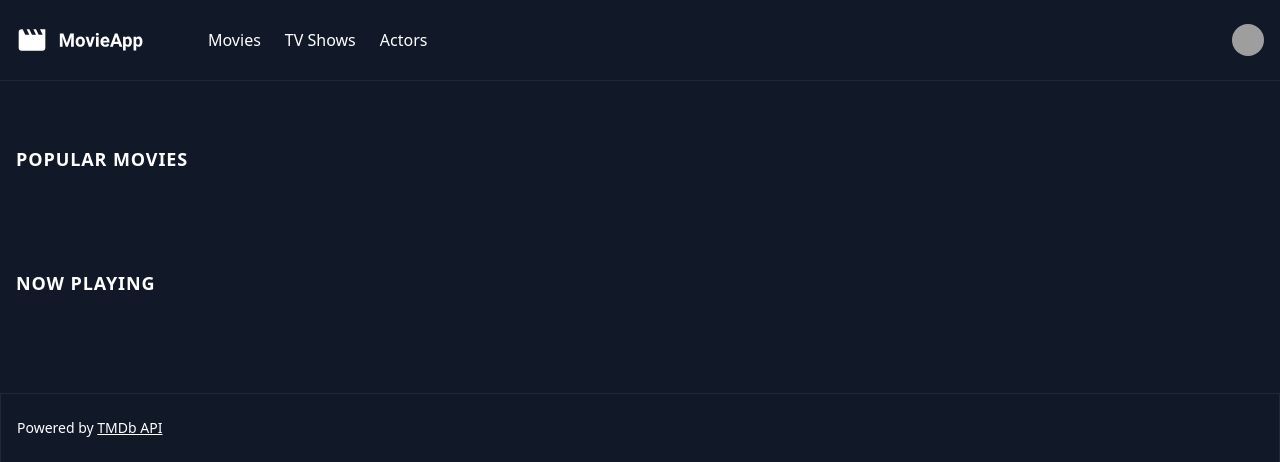
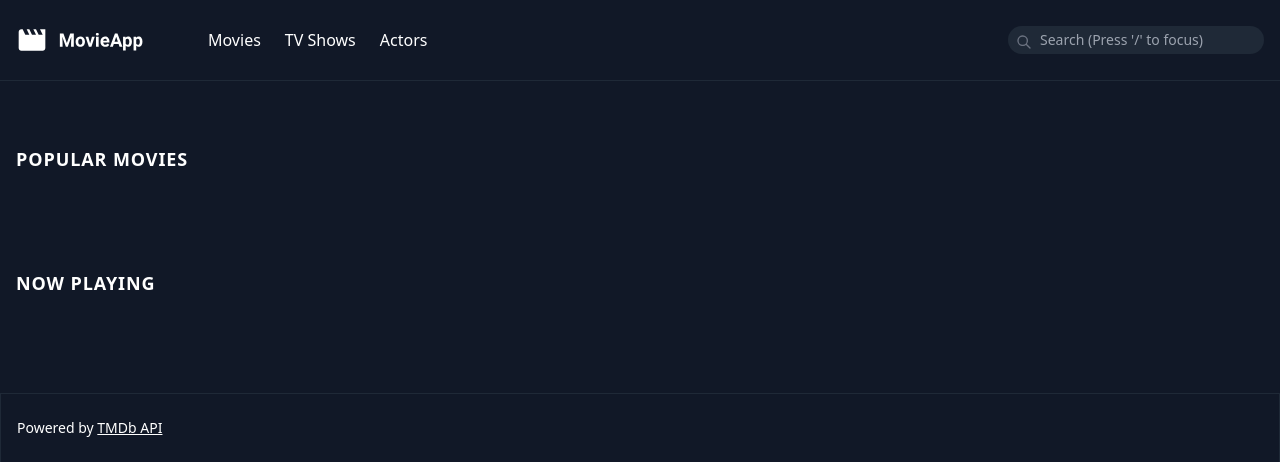
Before and after one commit to danjac/movieapp, a Django app: page / in a window 1280 px wide. Shown: the top 462 px of the page. Run offline with Django 3.2, Linux system fonts and the light colour scheme; data that the repository does not hold is empty; style sheets or scripts are compiled from the project's sources; parts of the project's set-up code (start-up, migrations or seed data) failed here and were passed over; grey boxes are pictures that could not be loaded.

Commit message:
Search implementation

```diff
--- a/movieapp/actors/models.py
+++ b/movieapp/actors/models.py
@@ -101,7 +101,7 @@ class ActorListViewModel:
         )
         actor.known_for = ", ".join(
             [
-                "title" if item.media_type == "movie" else "name"
+                item.title if item.media_type == "movie" else item.name
                 for item in actor.known_for
             ]
         )
--- a/movieapp/movies/tmdb_api.py
+++ b/movieapp/movies/tmdb_api.py
@@ -19,6 +19,10 @@ def popular_movies():
 
 def now_playing():
     return _fetch_json("movie/now_playing")["results"]
+
+
+def search_movies(search):
+    return _fetch_json(f"search/movie?query={search}")["results"]
 
 
 def movie_genres():
--- a/movieapp/movies/urls.py
+++ b/movieapp/movies/urls.py
@@ -9,5 +9,6 @@ app_name = "movies"
 
 urlpatterns = [
     path("", views.movie_list, name="movie_list"),
+    path("search/", views.search_movies, name="search_movies"),
     path("<int:movie_id>/", views.movie_detail, name="movie_detail"),
 ]
--- a/movieapp/movies/views.py
+++ b/movieapp/movies/views.py
@@ -18,3 +18,14 @@ def movie_list(request):
 def movie_detail(request, movie_id):
     view_model = MovieDetailViewModel(tmdb_api.movie(movie_id))
     return TemplateResponse(request, "movies/detail.html", view_model.as_dict())
+
+
+def search_movies(request):
+    search = request.GET.get("search")
+    if search and len(search) > 2:
+        results = tmdb_api.search_movies(search)[:7]
+    else:
+        results = []
+    return TemplateResponse(
+        request, "movies/search/_results.html", {"results": results, "search": search}
+    )
--- a/package.json
+++ b/package.json
@@ -33,6 +33,8 @@
   "dependencies": {
     "axios": "^0.21.0",
     "infinite-scroll": "^3.0.6",
+    "lodash.debounce": "^4.0.8",
+    "lodash.throttle": "^4.1.1",
     "stimulus": "^2.0.0",
     "stimulus-use": "^0.21.0",
     "turbolinks": "^5.2.0"
--- a/static/js/controllers/ajax-controller.js
+++ b/static/js/controllers/ajax-controller.js
@@ -3,7 +3,7 @@ import Turbolinks from 'turbolinks';
 import { Controller } from 'stimulus';
 
 export default class extends Controller {
-  static targets = ['fragment'];
+  static targets = ['fragment', 'loading'];
   static values = {
     confirm: String,
     redirect: String,
--- a/static/js/controllers/infinite-scroll-controller.js
+++ b/static/js/controllers/infinite-scroll-controller.js
@@ -14,6 +14,7 @@ export default class extends Controller {
       append: '.' + this.appendClass,
       status: '.' + this.statusClass,
       path: this.paginationUrlValue,
+      history: false,
     });
   }
 
--- a/templates/base.html
+++ b/templates/base.html
@@ -36,14 +36,7 @@
         </li>
       </ul>
       <div class="flex flex-col md:flex-row items-center">
-        <livewire:search-dropdown>
-          <div class="md:ml-4 mt-3 md:mt-0">
-            <a href="#">
-              <img src="/img/avatar.jpg"
-                   alt="avatar"
-                   class="rounded-full w-8 h-8">
-            </a>
-          </div>
+        {% include "movies/search/_input.html" %}
       </div>
     </div>
   </nav>
--- /dev/null
+++ b/templates/movies/search/_input.html
@@ -0,0 +1,29 @@
+<div class="relative mt-3 md:mt-0"
+     data-controller="search"
+     data-search-url-value="{% url 'movies:search_movies' %}">
+  <input data-search-target="input"
+         type="search"
+         class="bg-gray-800 text-sm rounded-full w-64 px-4 pl-8 py-1 focus:outline-none focus:ring"
+         placeholder="Search (Press '/' to focus)"
+         data-action="keydown->search#search click@window->search#close keydown@window->search#keydown">
+  <div class="absolute top-0">
+    <svg class="fill-current w-4 text-gray-500 mt-2 ml-2"
+         viewBox="0 0 24 24">
+      <path class="heroicon-ui"
+            d="M16.32 14.9l5.39 5.4a1 1 0 01-1.42 1.4l-5.38-5.38a8 8 0 111.41-1.41zM10 16a6 6 0 100-12 6 6 0 000 12z" /></svg>
+    <svg class="animate-spin h-5 w-5 mr-4 top-0 right-0 hidden"
+         data-search-target="loading"
+         viewBox="0 0 24 24">
+      <circle class="path"
+              cx="25"
+              cy="25"
+              r="20"
+              fill="none"
+              stroke-width="5"></circle>
+    </svg>
+  </div>
+
+  <div class="z-50 absolute bg-gray-800 text-sm rounded w-64 mt-4 hidden"
+       data-search-target="results">
+  </div>
+</div>
```
Also changed, not shown: static/js/controllers/search-controller.js (added, +95 -0 lines), templates/movies/search/_results.html (added, +25 -0 lines).
